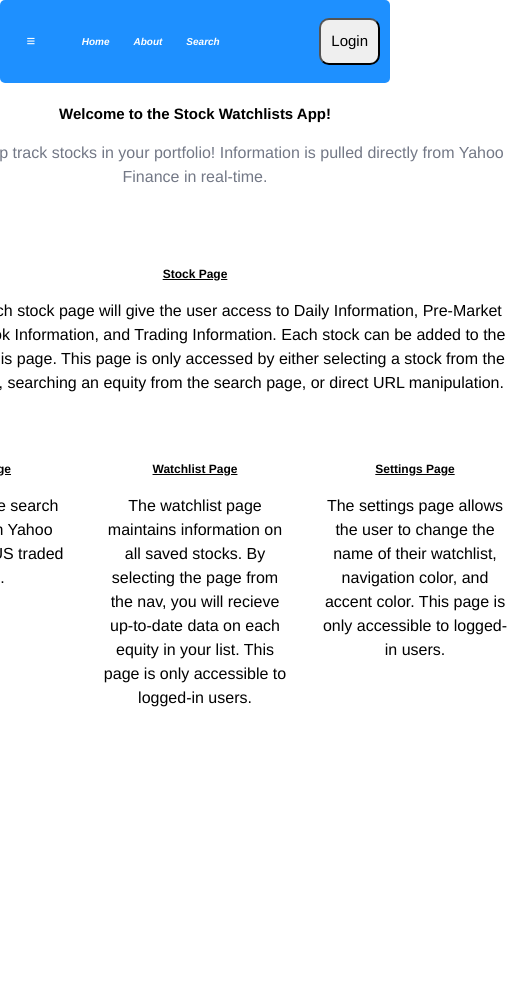
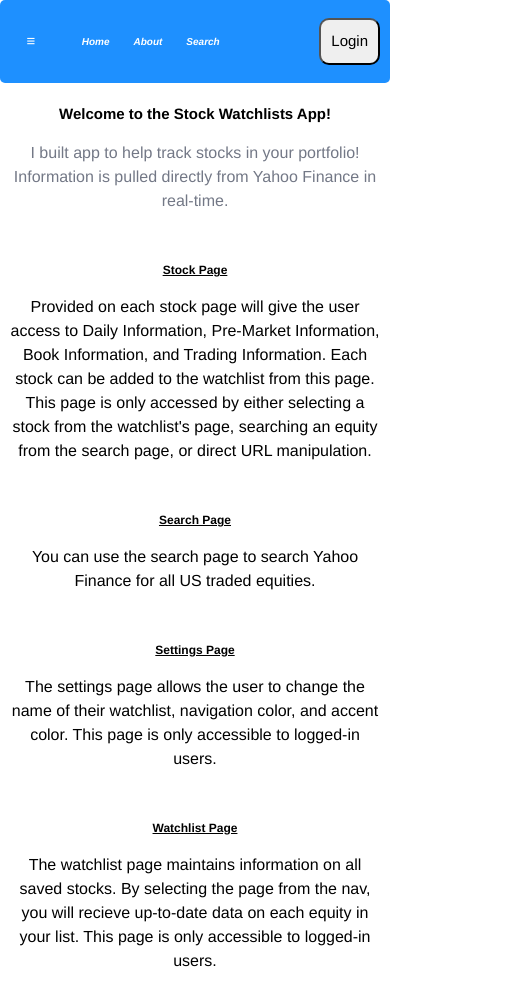
Before and after one commit to JLB2137/investment-watchlists, a React (Create React App) app: page /about in a window 390 px wide. Shown: the whole page, 515 px wide, since content can reach past the window. Before the commit the page ends 844 px from the top, so only its background shows below. Built offline with nearby package versions, Linux system fonts and the light colour scheme; no server answers.

Commit message:
updated all mobile CSS

```diff
--- a/src/views/About.css
+++ b/src/views/About.css
@@ -71,3 +71,16 @@
     grid-row-start: 3;
     grid-row-end: span 1;
 }
+
+
+@media (max-width: 700px) {
+    .about {
+        display: flex;
+        flex-direction: column;
+        margin: auto;
+        text-align: center;
+        margin-left: 5px;
+        margin-right: 5px;
+        margin-bottom: 5px;
+    }
+}
--- a/src/views/Home.css
+++ b/src/views/Home.css
@@ -21,7 +21,7 @@
     color: #737886;
 }
 
-@media (max-width: 500px) {
+@media (max-width: 700px) {
     h1 {
         font-size: 15px;
     }
--- a/src/views/Stock.css
+++ b/src/views/Stock.css
@@ -34,7 +34,7 @@
 .tradingInfo {
     grid-column: 2 / span 1;
     grid-row: 3 / span 1;
-    margin: 0 auto;
+    margin: 0;
 }
 
 .buttonInfo {
@@ -44,3 +44,13 @@
 .stockSearch p {
     color: #737886;
 }
+
+
+@media (max-width: 700px) {
+    .stockSearch {
+        display: flex;
+        flex-direction: column;
+        justify-content: center;
+        text-align: center;
+    }
+}
--- a/src/views/Watchlist.css
+++ b/src/views/Watchlist.css
@@ -40,3 +40,13 @@
     margin: 10px;
     text-align: center;
 }
+
+@media screen and (max-width: 700px) {
+    .listOfStocks {
+        flex-direction: column;
+        width: 100%;
+    }
+    .watchlistStock {
+        margin: 5px auto;
+    }
+}
```
